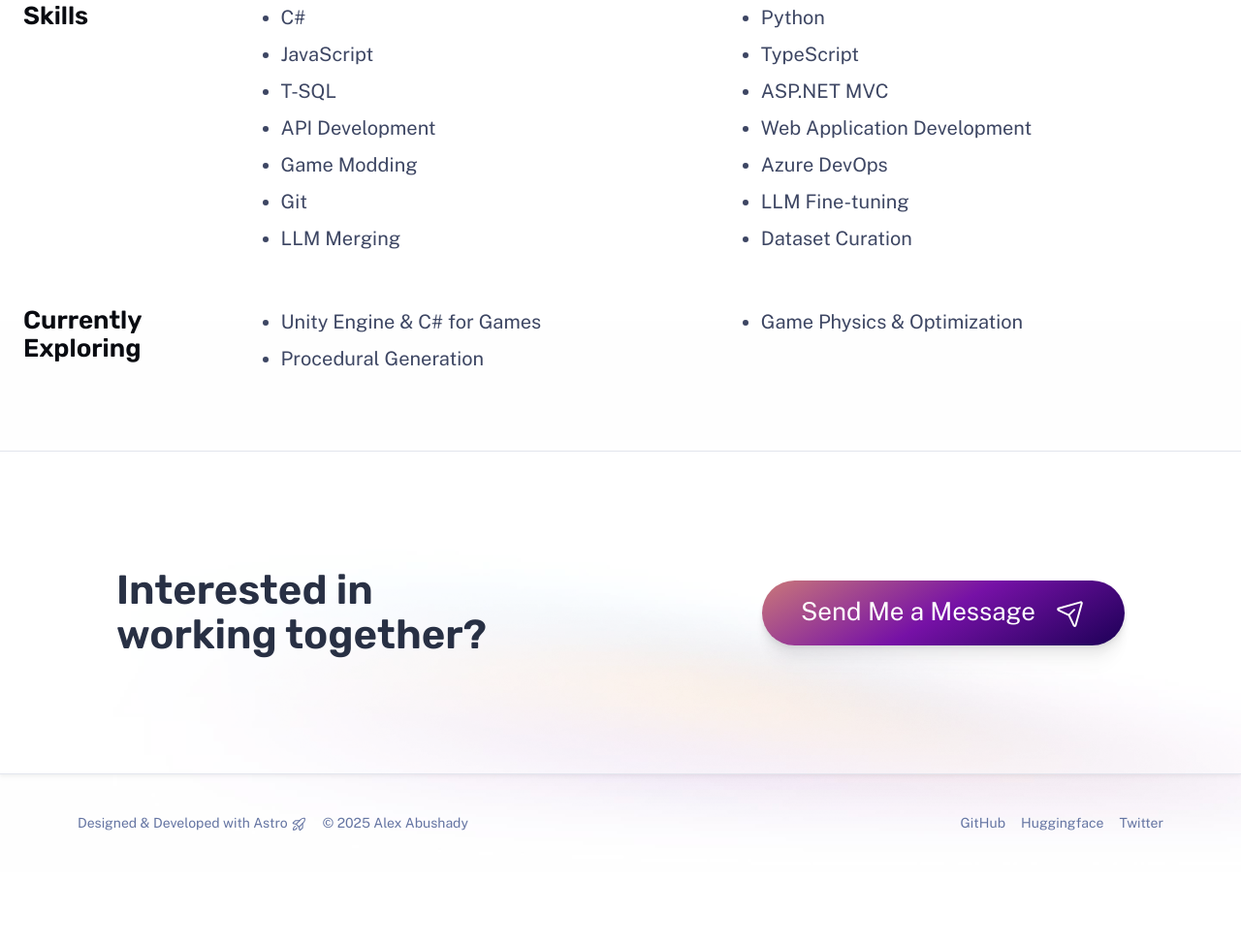
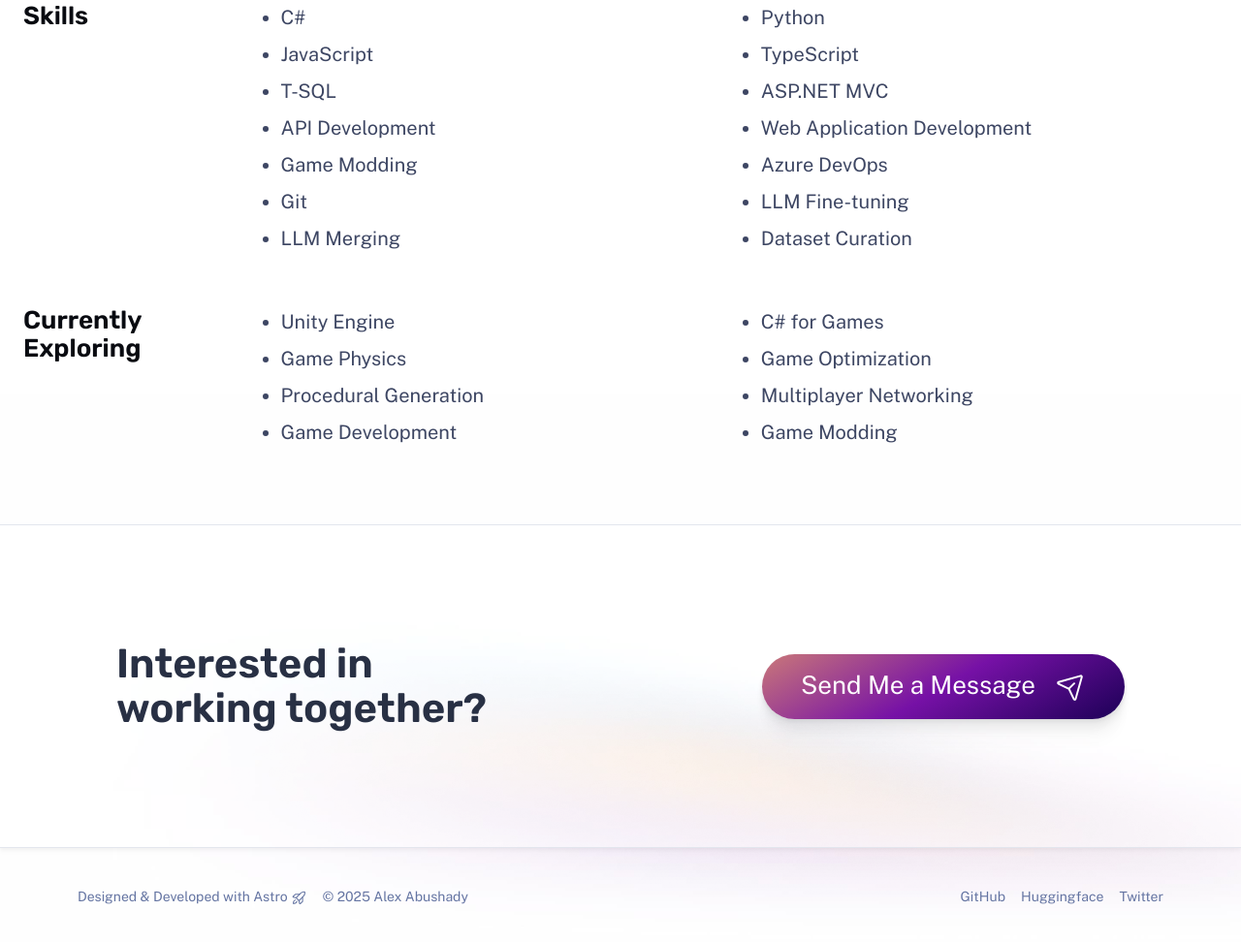
Before and after one commit to AAbushady/portfolio, an Astro site: page /about in a window 1280 px wide. Shown: the part 849-1821 px from the top of the page at 97% size. Before the commit the page ends 1749 px from the top, so only its background shows below. Built offline with nearby package versions, Linux system fonts and the light colour scheme; Astro itself is replaced by a stand-in of ours.

Commit message:
Update 'Currently Exploring' topics on About page
Expanded and reorganized the list of topics under 'Currently Exploring' to provide more detail and clarity, including new items such as Multiplayer Networking, Game Development, and Game Modding.

```diff
--- a/src/pages/about.astro
+++ b/src/pages/about.astro
@@ -58,9 +58,14 @@ import Hero from '../components/Hero.astro';
 				<h2 class="section-title">Currently Exploring</h2>
 				<div class="content">
 				  <ul>
-					<li>Unity Engine & C# for Games</li>
-					<li>Game Physics & Optimization</li>
+					<li>Unity Engine</li>
+					<li>C# for Games</li>
+					<li>Game Physics</li>
+					<li>Game Optimization</li>
 					<li>Procedural Generation</li>
+					<li>Multiplayer Networking</li>
+					<li>Game Development</li>
+					<li>Game Modding</li>
 				  </ul>
 				</div>
 			  </section>
```
